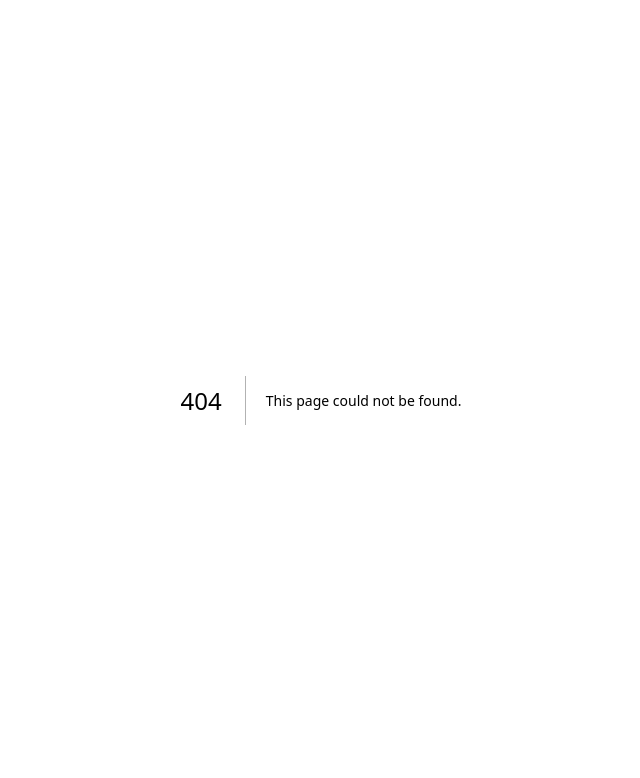
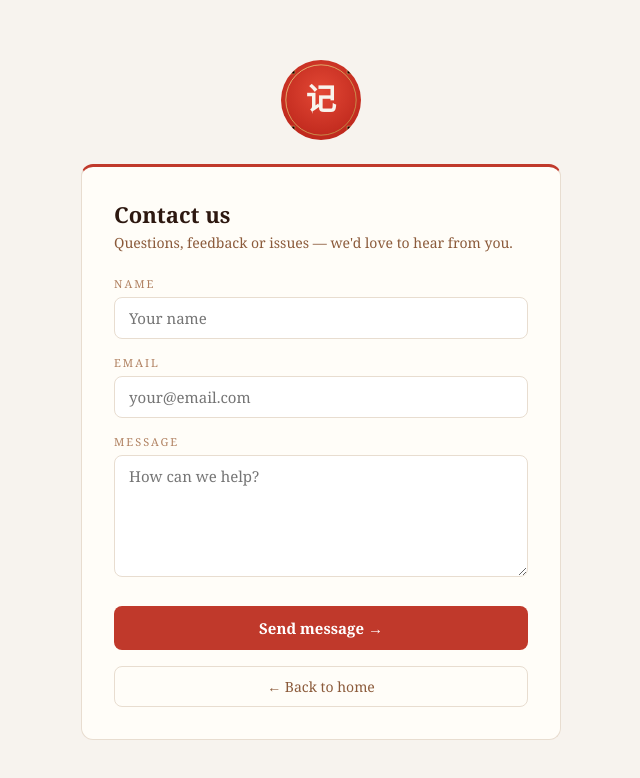
Before and after one commit to phuceh/mnemonic-mandarin, a Next.js app in the folder my-app/: page /contact in a window 1280 px wide. Before the commit this address had no page. Shown: the top 778 px of the page, without its empty margins (319-959 px from the left). Built offline with nearby package versions, Linux system fonts and the light colour scheme.

Commit message:
add contact form with EmailJS

```diff
--- /dev/null
+++ b/my-app/app/contact/page.tsx
@@ -0,0 +1,111 @@
+'use client'
+import { useState } from 'react'
+import { useRouter } from 'next/navigation'
+import emailjs from '@emailjs/browser'
+
+export default function Contact() {
+  const router = useRouter()
+  const [name, setName] = useState('')
+  const [email, setEmail] = useState('')
+  const [message, setMessage] = useState('')
+  const [loading, setLoading] = useState(false)
+  const [sent, setSent] = useState(false)
+  const [error, setError] = useState('')
+
+  const s = {
+    bg: '#f7f3ee', card: '#fffdf8', border: '#e8ddd0',
+    red: '#c0392b', brown: '#5a3a2a', lightbrown: '#b08060',
+    text: '#2d1810', muted: '#8b5a3a', green: '#2c7a4b'
+  }
+
+  async function handleSubmit() {
+    if (!name || !email || !message) {
+      setError('Please fill in all fields.')
+      return
+    }
+    setLoading(true)
+    setError('')
+    try {
+      await emailjs.send(
+        process.env.NEXT_PUBLIC_EMAILJS_SERVICE_ID!,
+        process.env.NEXT_PUBLIC_EMAILJS_TEMPLATE_ID!,
+        { from_name: name, from_email: email, message, email },
+        process.env.NEXT_PUBLIC_EMAILJS_PUBLIC_KEY!
+      )
+      setSent(true)
+    } catch (err) {
+      setError('Something went wrong. Please try again.')
+    }
+    setLoading(false)
+  }
+
+  return (
+    <div style={{ minHeight: '100vh', background: s.bg, display: 'flex', flexDirection: 'column', alignItems: 'center', justifyContent: 'center', padding: '2rem', fontFamily: 'Georgia, serif' }}>
+      <img src="/seal.svg" height="80" alt="Memorize Mandarin" style={{ display: 'block', margin: '0 auto 1.5rem', cursor: 'pointer' }} onClick={() => router.push('/landing')} />
+
+      <div style={{ width: '100%', maxWidth: 480, background: s.card, border: `1px solid ${s.border}`, borderTop: `3px solid ${s.red}`, borderRadius: 12, padding: '2rem' }}>
+
+        {sent ? (
+          <div style={{ textAlign: 'center', padding: '1rem' }}>
+            <div style={{ fontSize: 48, marginBottom: 16 }}>✅</div>
+            <h2 style={{ fontSize: 22, fontWeight: 700, color: s.text, marginBottom: 12 }}>Message sent!</h2>
+            <p style={{ fontSize: 15, color: s.muted, marginBottom: '1.5rem' }}>Thanks for getting in touch. We'll get back to you as soon as possible.</p>
+            <button onClick={() => router.push('/landing')} style={{ padding: '10px 24px', borderRadius: 8, border: 'none', background: s.red, color: '#fff', fontSize: 14, cursor: 'pointer', fontFamily: 'Georgia, serif' }}>Back to home</button>
+          </div>
+        ) : (
+          <>
+            <h2 style={{ fontSize: 22, fontWeight: 700, color: s.text, marginBottom: 4 }}>Contact us</h2>
+            <p style={{ fontSize: 14, color: s.muted, marginBottom: '1.5rem' }}>Questions, feedback or issues — we'd love to hear from you.</p>
+
+            <div style={{ marginBottom: '1rem' }}>
+              <label style={{ fontSize: 11, letterSpacing: 2, color: s.lightbrown, textTransform: 'uppercase', display: 'block', marginBottom: 6 }}>Name</label>
+              <input
+                type="text"
+                value={name}
+                onChange={e => setName(e.target.value)}
+                placeholder="Your name"
+                style={{ width: '100%', padding: '10px 14px', borderRadius: 8, border: `1px solid ${s.border}`, background: '#fff', fontSize: 15, fontFamily: 'Georgia, serif', color: s.text, outline: 'none', boxSizing: 'border-box' as const }}
+              />
+            </div>
+
+            <div style={{ marginBottom: '1rem' }}>
+              <label style={{ fontSize: 11, letterSpacing: 2, color: s.lightbrown, textTransform: 'uppercase', display: 'block', marginBottom: 6 }}>Email</label>
+              <input
+                type="email"
+                value={email}
+                onChange={e => setEmail(e.target.value)}
+                placeholder="your@email.com"
+                style={{ width: '100%', padding: '10px 14px', borderRadius: 8, border: `1px solid ${s.border}`, background: '#fff', fontSize: 15, fontFamily: 'Georgia, serif', color: s.text, outline: 'none', boxSizing: 'border-box' as const }}
+              />
+            </div>
+
+            <div style={{ marginBottom: '1.5rem' }}>
+              <label style={{ fontSize: 11, letterSpacing: 2, color: s.lightbrown, textTransform: 'uppercase', display: 'block', marginBottom: 6 }}>Message</label>
+              <textarea
+                value={message}
+                onChange={e => setMessage(e.target.value)}
+                placeholder="How can we help?"
+                rows={5}
+                style={{ width: '100%', padding: '10px 14px', borderRadius: 8, border: `1px solid ${s.border}`, background: '#fff', fontSize: 15, fontFamily: 'Georgia, serif', color: s.text, outline: 'none', boxSizing: 'border-box' as const, resize: 'vertical' as const }}
+              />
+            </div>
+
+            {error && (
+              <div style={{ fontSize: 13, color: s.red, marginBottom: '1rem', padding: '10px 14px', background: '#fdf0ee', borderRadius: 8 }}>
+                {error}
+              </div>
+            )}
+
+            <button onClick={handleSubmit} disabled={loading} style={{ width: '100%', padding: '12px', borderRadius: 8, background: s.red, border: 'none', color: '#fff', fontSize: 15, fontFamily: 'Georgia, serif', cursor: 'pointer', fontWeight: 700, marginBottom: '1rem' }}>
+              {loading ? 'Sending...' : 'Send message →'}
+            </button>
+
+            <button onClick={() => router.push('/landing')} style={{ width: '100%', padding: '10px', borderRadius: 8, background: 'transparent', border: `1px solid ${s.border}`, color: s.muted, fontSize: 14, fontFamily: 'Georgia, serif', cursor: 'pointer' }}>
+              ← Back to home
+            </button>
+          </>
+        )}
+      </div>
+    </div>
+  )
+}
--- a/my-app/app/landing/page.tsx
+++ b/my-app/app/landing/page.tsx
@@ -149,7 +149,8 @@ export default function Landing() {
 
       <footer style={{ background: s.card, borderTop: '1px solid #e8ddd0', padding: '2rem', textAlign: 'center' }}>
         <img src="/seal.svg" height="60" alt="Memorize Mandarin" style={{ marginBottom: 8 }} />
-        <div style={{ fontSize: 12, color: s.lightbrown }}>Mandarin vocabulary with mnemonics · HSK1 available now</div>
+        <div style={{ fontSize: 12, color: s.lightbrown, marginBottom: 8 }}>Mandarin vocabulary with mnemonics · HSK1 available now</div>
+        <button onClick={() => router.push('/contact')} style={{ background: 'none', border: 'none', cursor: 'pointer', color: s.lightbrown, fontSize: 12, fontFamily: 'Georgia, serif', textDecoration: 'underline' }}>Contact us</button>
       </footer>
     </div>
   )
--- a/my-app/package.json
+++ b/my-app/package.json
@@ -9,6 +9,7 @@
     "lint": "eslint"
   },
   "dependencies": {
+    "@emailjs/browser": "^4.4.1",
     "@stripe/stripe-js": "^9.7.0",
     "@supabase/ssr": "^0.10.2",
     "@supabase/supabase-js": "^2.105.3",
```
Also changed, not shown: 1 other file (tests, documents, lock files or other folders).
